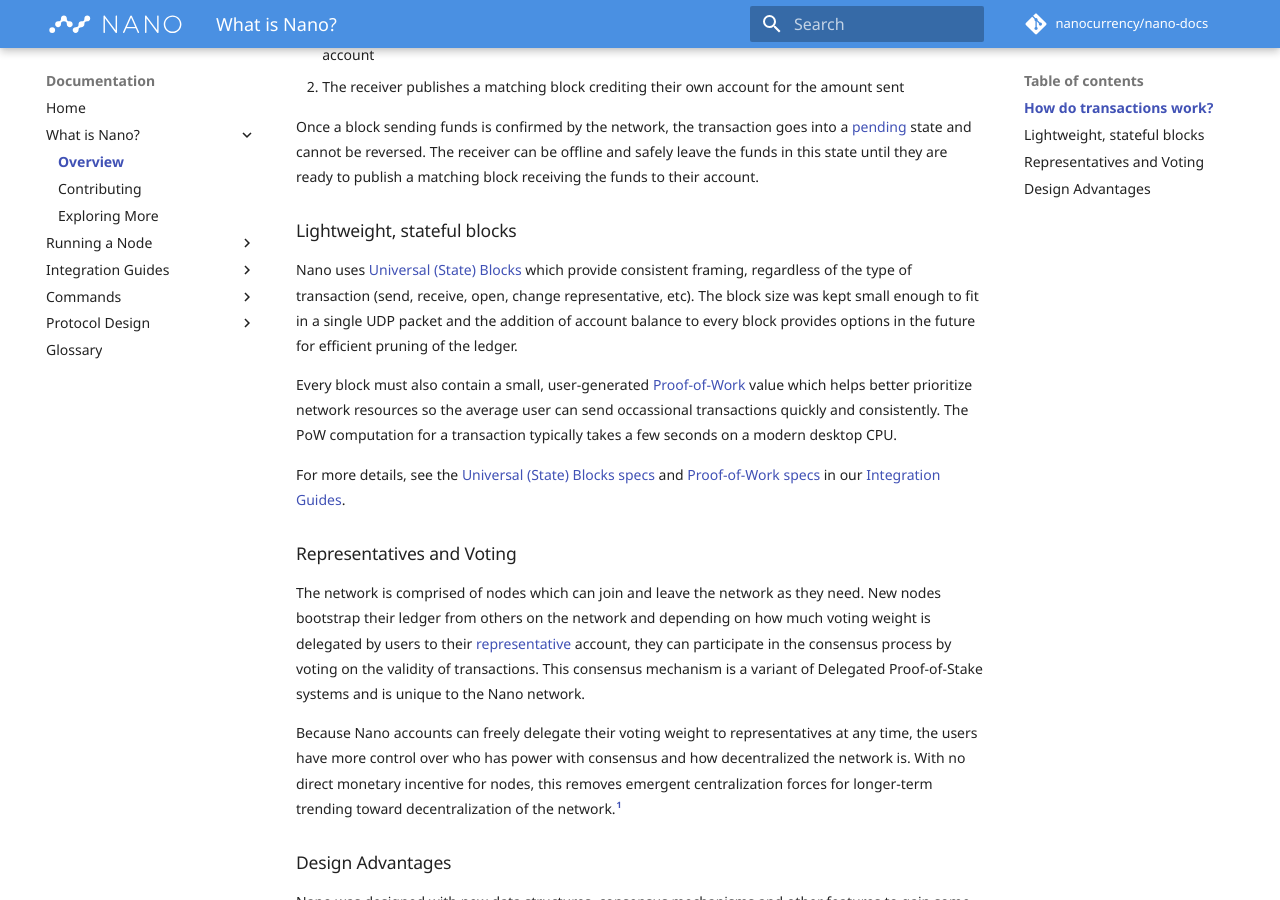
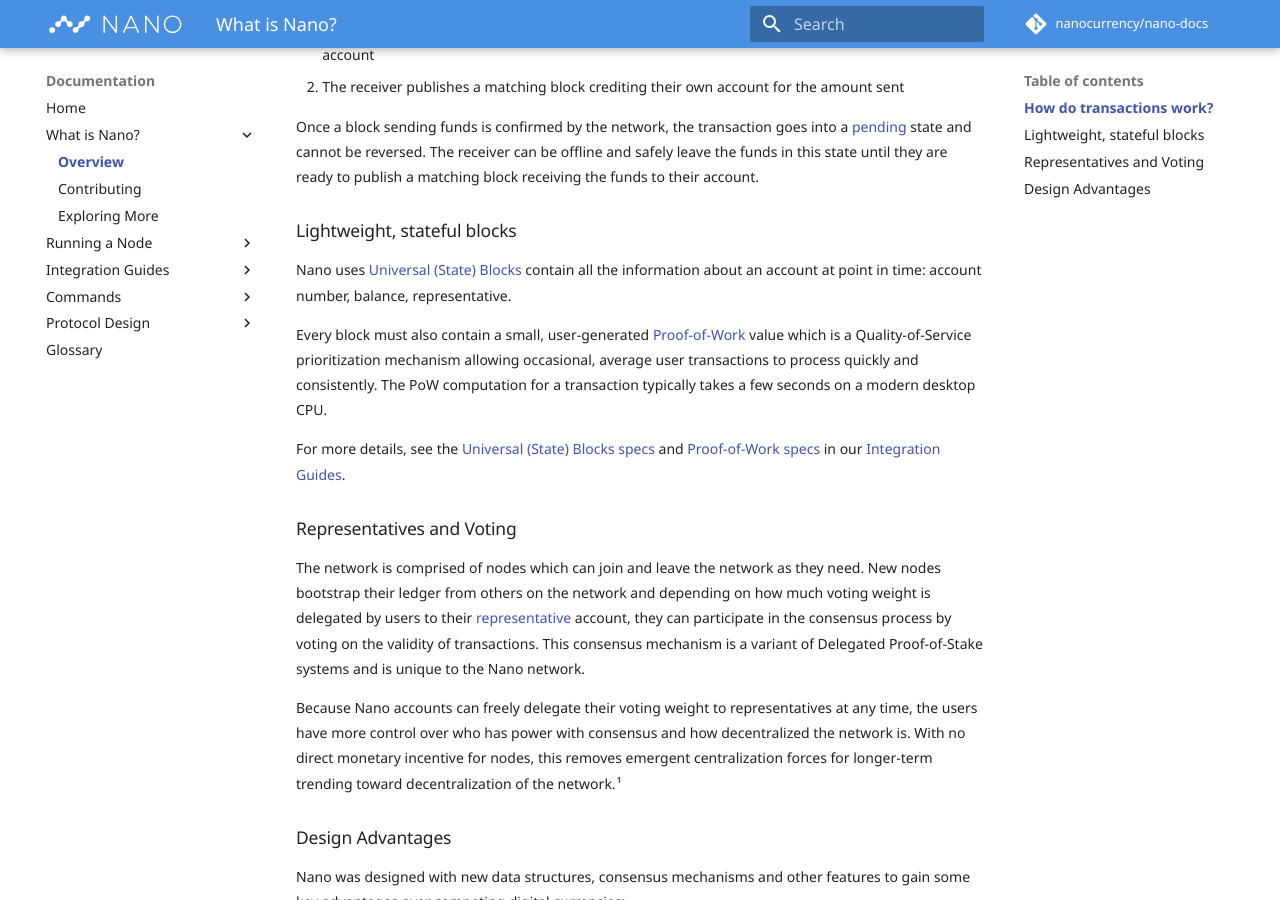
Before and after one commit to nanocurrency/nano-docs, an MkDocs documentation site: the page built from docs/what-is-nano/overview.md, in a window 1280 px wide and 900 px high, scrolled down 425 px. Built offline with MkDocs 1.6.1 and Material for MkDocs 9.7.7, drawn with Linux system fonts in a browser that asks for light colours; comment, search, counter and statistics services are not loaded.

Commit message:
Updating various parts of the documentation.

```diff
--- a/docs/what-is-nano/overview.md
+++ b/docs/what-is-nano/overview.md
@@ -17,9 +17,9 @@
 
 ### Lightweight, stateful blocks
 
-Nano uses [Universal (State) Blocks](/glossary#universal-blocks) which provide consistent framing, regardless of the type of transaction (send, receive, open, change representative, etc). The block size was kept small enough to fit in a single UDP packet and the addition of account balance to every block provides options in the future for efficient pruning of the ledger.
+Nano uses [Universal (State) Blocks](/glossary#universal-blocks) contain all the information about an account at point in time: account number, balance, representative.
 
-Every block must also contain a small, user-generated [Proof-of-Work](/glossary#proof-of-work-pow) value which helps better prioritize network resources so the average user can send occassional transactions quickly and consistently. The PoW computation for a transaction typically takes a few seconds on a modern desktop CPU.
+Every block must also contain a small, user-generated [Proof-of-Work](/glossary#proof-of-work-pow) value which is a Quality-of-Service prioritization mechanism allowing occasional, average user transactions to process quickly and consistently. The PoW computation for a transaction typically takes a few seconds on a modern desktop CPU.
 
 For more details, see the [Universal (State) Blocks specs](/integration-guides/the-basics/#universal-state-blocks) and [Proof-of-Work specs](/integration-guides/the-basics/#proof-of-work) in our [Integration Guides](/integration-guides/the-basics/).
 
```
Also changed, not shown: docs/protocol-design/networking.md (+1 -1 lines), docs/protocol-design/overview.md (+2 -1 lines), docs/running-a-node/overview.md (+2 -3 lines), docs/what-is-nano/contributing.md (+2 -2 lines).
